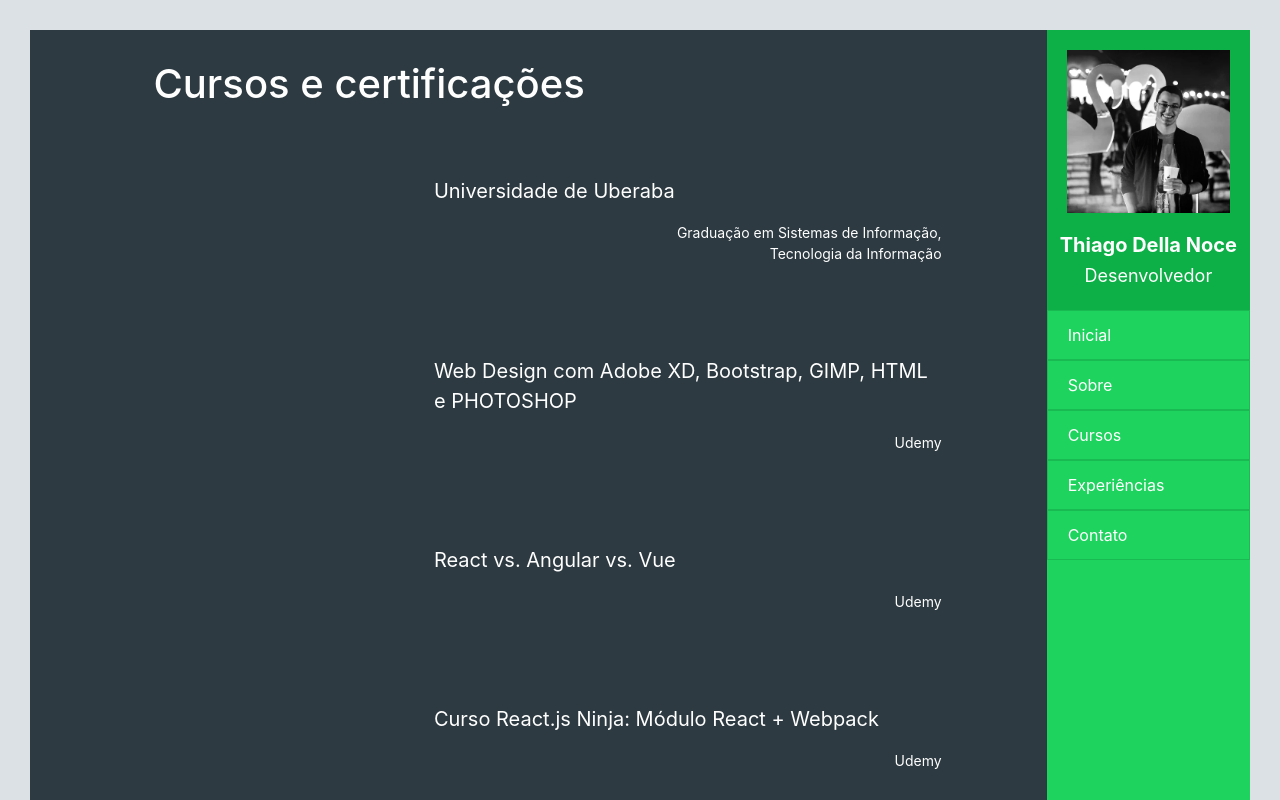
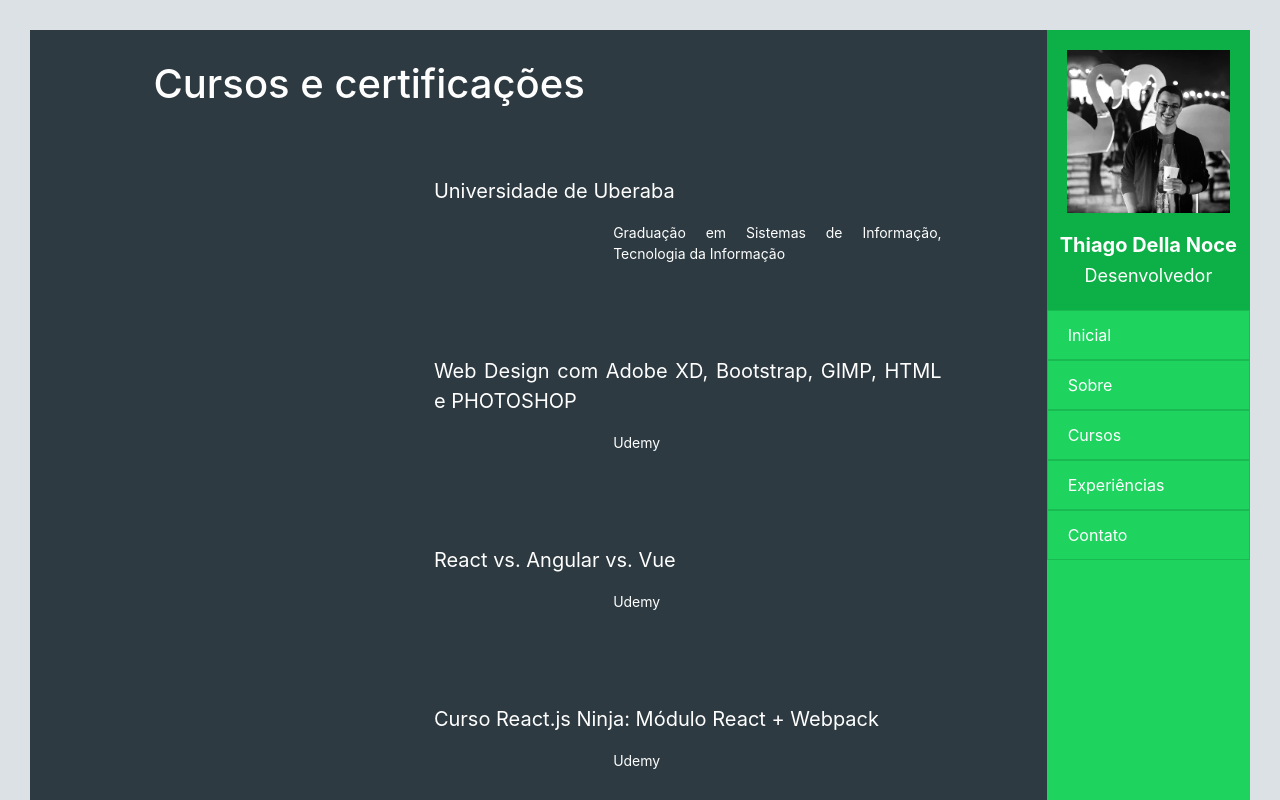
Before and after one commit to ThiagoDellaNoce/Portfolio, a React (Create React App) app: page /cursos in a window 1280 px wide. Shown: the top 800 px of the page. Built offline with nearby package versions, Linux system fonts and the light colour scheme.

Commit message:
implementado tela Sobre

```diff
--- a/package.json
+++ b/package.json
@@ -1,6 +1,7 @@
 {
   "name": "portfolio-app",
-  "version": "0.1.0",
+  "homepage": "https://thiagodellanoce.com.br/",
+  "version": "1.0.0",
   "private": true,
   "dependencies": {
     "@material-ui/core": "^4.9.10",
--- a/src/pages/Cursos/index.js
+++ b/src/pages/Cursos/index.js
@@ -12,285 +12,288 @@ export default function Cursos() {
 
   let cursos = [
     {
-      "title": "Universidade de Uberaba",
-      "platform": "Graduação em Sistemas de Informação, Tecnologia da Informação",
-      "description": ""
+      title: "Universidade de Uberaba",
+      platform: "Graduação em Sistemas de Informação, Tecnologia da Informação",
+      description: "",
     },
 
     {
-      "title": "Web Design com Adobe XD, Bootstrap, GIMP, HTML e PHOTOSHOP",
-      "platform": "Udemy",
-      "description": ""
+      title: "Web Design com Adobe XD, Bootstrap, GIMP, HTML e PHOTOSHOP",
+      platform: "Udemy",
+      description: "",
     },
     {
-      "title": "React vs. Angular vs. Vue",
-      "platform": "Udemy",
-      "description": ""
+      title: "React vs. Angular vs. Vue",
+      platform: "Udemy",
+      description: "",
     },
     {
-      "title": "Curso React.js Ninja: Módulo React + Webpack",
-      "platform": "Udemy",
-      "description": ""
+      title: "Curso React.js Ninja: Módulo React + Webpack",
+      platform: "Udemy",
+      description: "",
     },
     {
-      "title": "Programador Angular 1",
-      "platform": "Alura cursos Online",
-      "description": ""
+      title: "Programador Angular 1",
+      platform: "Alura cursos Online",
+      description: "",
     },
     {
-      "title": "Angular CLI - Masering the Basics",
-      "platform": "Alura cursos Online",
-      "description": ""
+      title: "Angular CLI - Masering the Basics",
+      platform: "Alura cursos Online",
+      description: "",
     },
     {
-      "title": "Ionic 1 parte 1: Desenvolvimento de aplicações híbridas mobile",
-      "platform": "Alura cursos Online",
-      "description": ""
+      title: "Ionic 1 parte 1: Desenvolvimento de aplicações híbridas mobile",
+      platform: "Alura cursos Online",
+      description: "",
     },
     {
-      "title": "Entendendo o ECMAScript 6",
-      "platform": "Udemy",
-      "description": ""
+      title: "Entendendo o ECMAScript 6",
+      platform: "Udemy",
+      description: "",
     },
     {
-      "title": "Entendendo o ECMAScript 6",
-      "platform": "Udemy",
-      "description": ""
+      title: "Entendendo o ECMAScript 6",
+      platform: "Udemy",
+      description: "",
     },
     {
-      "title": "Javascript Essentials",
-      "platform": "Udemy",
-      "description": ""
+      title: "Javascript Essentials",
+      platform: "Udemy",
+      description: "",
     },
     {
-      "title": "Desenvolvedor JAVASCRIPT",
-      "platform": "Alura cursos Online",
-      "description": ""
+      title: "Desenvolvedor JAVASCRIPT",
+      platform: "Alura cursos Online",
+      description: "",
     },
     {
-      "title": "Programação para internet com JavaScript",
-      "platform": "Digital Innovation One Inc.",
-      "description": ""
+      title: "Programação para internet com JavaScript",
+      platform: "Digital Innovation One Inc.",
+      description: "",
     },
     {
-      "title": "Desenvolvedor Front-end",
-      "platform": "Alura cursos Online",
-      "description": ""
+      title: "Desenvolvedor Front-end",
+      platform: "Alura cursos Online",
+      description: "",
     },
     {
-      "title": "Javascript: programando na linguagem da web",
-      "platform": "Alura cursos Online",
-      "description": ""
+      title: "Javascript: programando na linguagem da web",
+      platform: "Alura cursos Online",
+      description: "",
     },
     {
-      "title": "Desenvolvedor Wordpress",
-      "platform": "Alura cursos Online",
-      "description": ""
+      title: "Desenvolvedor Wordpress",
+      platform: "Alura cursos Online",
+      description: "",
     },
     {
-      "title": "Wordpress para Iniciantes",
-      "platform": "Udemy",
-      "description": ""
+      title: "Wordpress para Iniciantes",
+      platform: "Udemy",
+      description: "",
     },
     {
-      "title": "Bootstrap: criação de uma single-page responsiva",
-      "platform": "Alura cursos Online",
-      "description": ""
+      title: "Bootstrap: criação de uma single-page responsiva",
+      platform: "Alura cursos Online",
+      description: "",
     },
     {
-      "title": "Certificate of Completion: SQL Fundamentals",
-      "platform": "SoloLearn",
-      "description": ""
+      title: "Certificate of Completion: SQL Fundamentals",
+      platform: "SoloLearn",
+      description: "",
     },
     {
-      "title": "Certificate of Completion: PHP Course",
-      "platform": "SoloLearn",
-      "description": ""
+      title: "Certificate of Completion: PHP Course",
+      platform: "SoloLearn",
+      description: "",
     },
     {
-      "title": "Certificate of Completion: Javascript Fundamentals",
-      "platform": "SoloLearn",
-      "description": ""
+      title: "Certificate of Completion: Javascript Fundamentals",
+      platform: "SoloLearn",
+      description: "",
     },
     {
-      "title": "Certificate of Completion: CSS Fundamentals",
-      "platform": "SoloLearn",
-      "description": ""
+      title: "Certificate of Completion: CSS Fundamentals",
+      platform: "SoloLearn",
+      description: "",
     },
     {
-      "title": "Certificate of Completion: HTML Fundamentals",
-      "platform": "SoloLearn",
-      "description": ""
+      title: "Certificate of Completion: HTML Fundamentals",
+      platform: "SoloLearn",
+      description: "",
     },
     {
-      "title": "HTML5 e CSS3 II: Turbinando as suas páginas",
-      "platform": "SoloLearn",
-      "description": ""
+      title: "HTML5 e CSS3 II: Turbinando as suas páginas",
+      platform: "SoloLearn",
+      description: "",
     },
     {
-      "title": "HTML5 e CSS3 I: Suas primeiras páginas da web",
-      "platform": "SoloLearn",
-      "description": ""
+      title: "HTML5 e CSS3 I: Suas primeiras páginas da web",
+      platform: "SoloLearn",
+      description: "",
     },
     {
-      "title": "HTTP: Entendendo a web por baixo dos panos",
-      "platform": "SoloLearn",
-      "description": ""
+      title: "HTTP: Entendendo a web por baixo dos panos",
+      platform: "SoloLearn",
+      description: "",
     },
 
     {
-      "title": "Android III: Aprimore sua APP com fragments, google maps e GPS",
-      "platform": "Alura cursos Online",
-      "description": ""
+      title: "Android III: Aprimore sua APP com fragments, google maps e GPS",
+      platform: "Alura cursos Online",
+      description: "",
     },
     {
-      "title": "Android II: Integração com APPS e recursos do device",
-      "platform": "Alura cursos Online",
-      "description": ""
+      title: "Android II: Integração com APPS e recursos do device",
+      platform: "Alura cursos Online",
+      description: "",
     },
     {
-      "title": "Android I: Crie sua APP fantástica com android studio",
-      "platform": "Alura cursos Online",
-      "description": ""
+      title: "Android I: Crie sua APP fantástica com android studio",
+      platform: "Alura cursos Online",
+      description: "",
     },
     {
-      "title": "Desenvolvedor Android",
-      "platform": "Alura cursos Online",
-      "description": ""
+      title: "Desenvolvedor Android",
+      platform: "Alura cursos Online",
+      description: "",
     },
 
     {
-      "title": "Java III: Principais APIs e bibliotecas",
-      "platform": "Alura cursos Online",
-      "description": ""
+      title: "Java III: Principais APIs e bibliotecas",
+      platform: "Alura cursos Online",
+      description: "",
     },
     {
-      "title": "Java II: Orientação a Objetos",
-      "platform": "Alura cursos Online",
-      "description": ""
+      title: "Java II: Orientação a Objetos",
+      platform: "Alura cursos Online",
+      description: "",
     },
     {
-      "title": "Java I: Primeiros passos",
-      "platform": "Alura cursos Online",
-      "description": ""
+      title: "Java I: Primeiros passos",
+      platform: "Alura cursos Online",
+      description: "",
     },
     {
-      "title": "Java: Dominando as Collections",
-      "platform": "Alura cursos Online",
-      "description": ""
+      title: "Java: Dominando as Collections",
+      platform: "Alura cursos Online",
+      description: "",
     },
     {
-      "title": "Certificate of Completion: Java Course",
-      "platform": "SoloLearn",
-      "description": ""
+      title: "Certificate of Completion: Java Course",
+      platform: "SoloLearn",
+      description: "",
     },
     {
-      "title": "Desenvolvedor java",
-      "platform": "Alura cursos Online",
-      "description": ""
+      title: "Desenvolvedor java",
+      platform: "Alura cursos Online",
+      description: "",
     },
     {
-      "title": "C++ - Orientação a Objetos",
-      "platform": "Udemy",
-      "description": ""
+      title: "C++ - Orientação a Objetos",
+      platform: "Udemy",
+      description: "",
     },
     {
-      "title": "Eclipse: Produtividade extrema na IDE com Java",
-      "platform": "Alura cursos Online",
-      "description": ""
+      title: "Eclipse: Produtividade extrema na IDE com Java",
+      platform: "Alura cursos Online",
+      description: "",
     },
 
     {
-      "title": "Introdução ao Git e Controle de Versões",
-      "platform": "Digital Innovation One Inc.",
-      "description": ""
+      title: "Introdução ao Git e Controle de Versões",
+      platform: "Digital Innovation One Inc.",
+      description: "",
     },
     {
-      "title": "Lógica de programação II: pratique com desenhos, animações e um jogo",
-      "platform": "Alura cursos Online",
-      "description": ""
+      title:
+        "Lógica de programação II: pratique com desenhos, animações e um jogo",
+      platform: "Alura cursos Online",
+      description: "",
     },
     {
-      "title": "Maratona de programação: Introdução e boas práticas de um programador maratonista",
-      "platform": "Alura cursos Online",
-      "description": ""
+      title:
+        "Maratona de programação: Introdução e boas práticas de um programador maratonista",
+      platform: "Alura cursos Online",
+      description: "",
     },
     {
-      "title": "Algoritmos II: Mergesort, quicksort, busca binária e análise de algoritmo",
-      "platform": "Alura cursos Online",
-      "description": ""
+      title:
+        "Algoritmos II: Mergesort, quicksort, busca binária e análise de algoritmo",
+      platform: "Alura cursos Online",
+      description: "",
     },
     {
-      "title": "Algoritmos I: Selection, Insertion e introdução a análise",
-      "platform": "Alura cursos Online",
-      "description": ""
+      title: "Algoritmos I: Selection, Insertion e introdução a análise",
+      platform: "Alura cursos Online",
+      description: "",
     },
     {
-      "title": "Iniciante em programação",
-      "platform": "Alura cursos Online",
-      "description": ""
+      title: "Iniciante em programação",
+      platform: "Alura cursos Online",
+      description: "",
     },
     {
-      "title": "Arquitetura de Sistemas Avançado",
-      "platform": "Digital Innovation One Inc.",
-      "description": ""
+      title: "Arquitetura de Sistemas Avançado",
+      platform: "Digital Innovation One Inc.",
+      description: "",
     },
     {
-      "title": "Fundamentos de Arquitetura de Sistemas",
-      "platform": "Digital Innovation One Inc.",
-      "description": ""
+      title: "Fundamentos de Arquitetura de Sistemas",
+      platform: "Digital Innovation One Inc.",
+      description: "",
     },
 
     {
-      "title": "Desenvolvimento de games",
-      "platform": "Microway, Inc.",
-      "description": ""
+      title: "Desenvolvimento de games",
+      platform: "Microway, Inc.",
+      description: "",
     },
 
     {
-      "title": "Robótica Open Source",
-      "platform": "Faculdades Associadas de Uberaba - FAZU",
-      "description": ""
+      title: "Robótica Open Source",
+      platform: "Faculdades Associadas de Uberaba - FAZU",
+      description: "",
     },
     {
-      "title": "Linux II: Programas, processos e pacotes",
-      "platform": "Alura Cursos Online",
-      "description": ""
+      title: "Linux II: Programas, processos e pacotes",
+      platform: "Alura Cursos Online",
+      description: "",
     },
     {
-      "title": "Linux I: Conhecendo e utilizando o terminal",
-      "platform": "Alura Cursos Online",
-      "description": ""
+      title: "Linux I: Conhecendo e utilizando o terminal",
+      platform: "Alura Cursos Online",
+      description: "",
     },
     {
-      "title": "Windows: Introdução ao prompt",
-      "platform": "Alura Cursos Online",
-      "description": ""
+      title: "Windows: Introdução ao prompt",
+      platform: "Alura Cursos Online",
+      description: "",
     },
     {
-      "title": "Informática Básica",
-      "platform": "Sindicato do comércio",
-      "description": ""
+      title: "Informática Básica",
+      platform: "Sindicato do comércio",
+      description: "",
     },
     {
-      "title": "Inglês: Candidate-se a vagas no exterior",
-      "platform": "Alura Cursos Online",
-      "description": ""
+      title: "Inglês: Candidate-se a vagas no exterior",
+      platform: "Alura Cursos Online",
+      description: "",
     },
     {
-      "title": "Inglês: nível intermediário II",
-      "platform": "WiseUp Uberaba",
-      "description": ""
+      title: "Inglês: nível intermediário II",
+      platform: "WiseUp Uberaba",
+      description: "",
     },
     {
-      "title": "Projetos ágeis com SCRUM",
-      "platform": "Digital Innovation One Inc.",
-      "description": ""
+      title: "Projetos ágeis com SCRUM",
+      platform: "Digital Innovation One Inc.",
+      description: "",
     },
   ];
 
   useEffect(() => {
-      setCourses(cursos);
+    setCourses(cursos);
   }, []);
 
   return (
@@ -310,11 +313,11 @@ export default function Cursos() {
             <div key={course.id}>
               <Row>
                 <Col md={12}>
-                  <p style={{ fontSize: "20px"}}>{course.title}</p>
+                  <p style={{ fontSize: "20px" }}>{course.title}</p>
                 </Col>
                 <Col md={4}></Col>
                 <Col md={8} style={{ float: "right", textAlign: "right" }}>
-                  <p style={{ fontSize: "14px"}}>{course.platform}</p>
+                  <p style={{ fontSize: "14px" }}>{course.platform}</p>
                 </Col>
               </Row>
               <Row>
--- a/src/pages/Sobre/styles.css
+++ b/src/pages/Sobre/styles.css
@@ -3,3 +3,25 @@
   width: 300px;
   right: 20px;
 }
+
+p {
+  text-align: justify;
+}
+
+
+
+/* mobile */
+@media screen and (max-width: 600px) {
+  .title {
+    margin-top: 30px;
+    text-align: center !important;
+  }
+
+  .imgComputer {
+    position: relative;
+    bottom: 15px;
+    width: 100%;
+    margin: 20px;
+    display: none;
+  }
+}
```
Also changed, not shown: src/pages/Sobre/index.js (+41 -32 lines), 1 other file (tests, documents, lock files or other folders).
